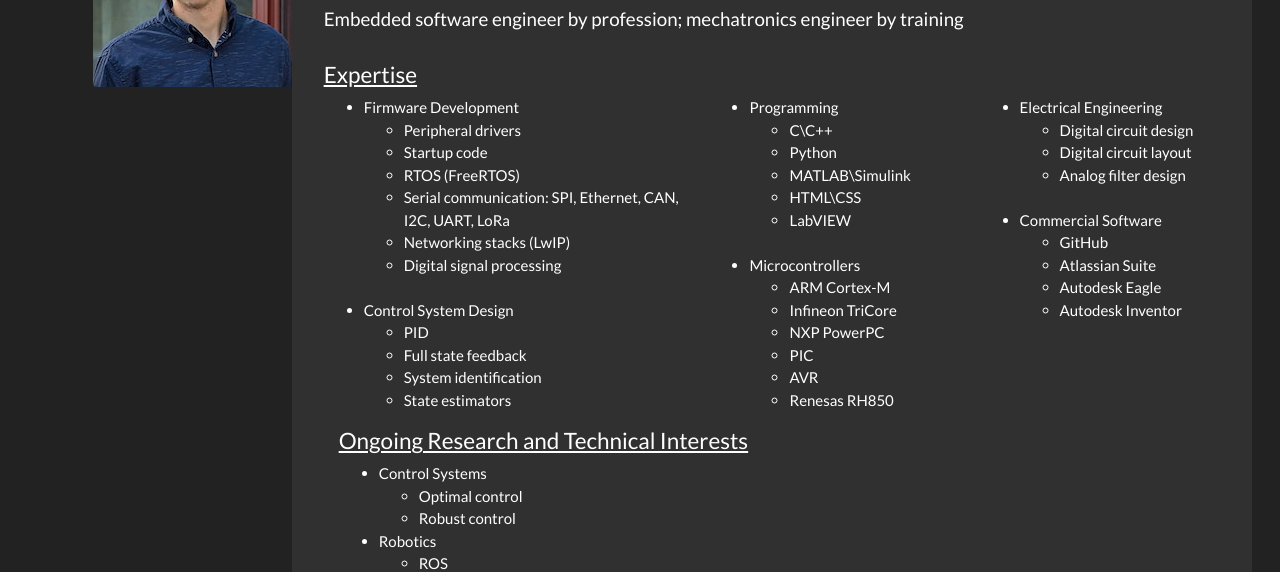
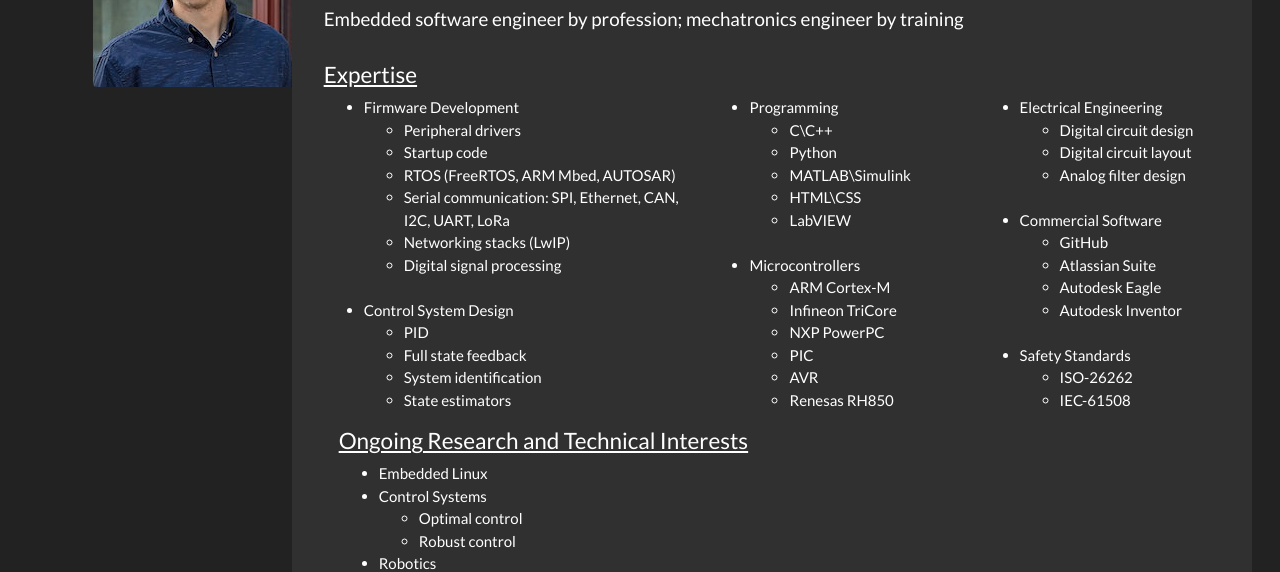
Before and after one commit to djaenicke/djaenicke.github.io, a plain HTML site: page index.html in a window 1280 px wide. Shown: the part 219-791 px from the top of the page. Drawn offline with nearby package versions, Linux system fonts and the light colour scheme.

Commit message:
expertise updates

```diff
--- a/index.html
+++ b/index.html
@@ -72,7 +72,7 @@
                 <ul>
                   <li>Peripheral drivers</li>
                   <li>Startup code</li>
-                  <li>RTOS (FreeRTOS)</li>
+                  <li>RTOS (FreeRTOS, ARM Mbed, AUTOSAR)</li>
                   <li>Serial communication: SPI, Ethernet, CAN, I2C, UART, LoRa</li>
                   <li>Networking stacks (LwIP)</li>
                   <li>Digital signal processing</li>
@@ -125,12 +125,19 @@
                     <li>Autodesk Eagle</li>
                     <li>Autodesk Inventor</li>
                   </ul>
+                </br>
+                <li>Safety Standards</li>
+                  <ul>
+                    <li>ISO-26262</li>
+                    <li>IEC-61508</li>
+                  </ul>
               </ul>
             </div>
           </div>
           <div class="col-sm">
             <h4><u>Ongoing Research and Technical Interests</u></h4>
             <ul>
+              <li>Embedded Linux</li>
               <li>Control Systems</li>
                 <ul>
                   <li>Optimal control</li>
```
